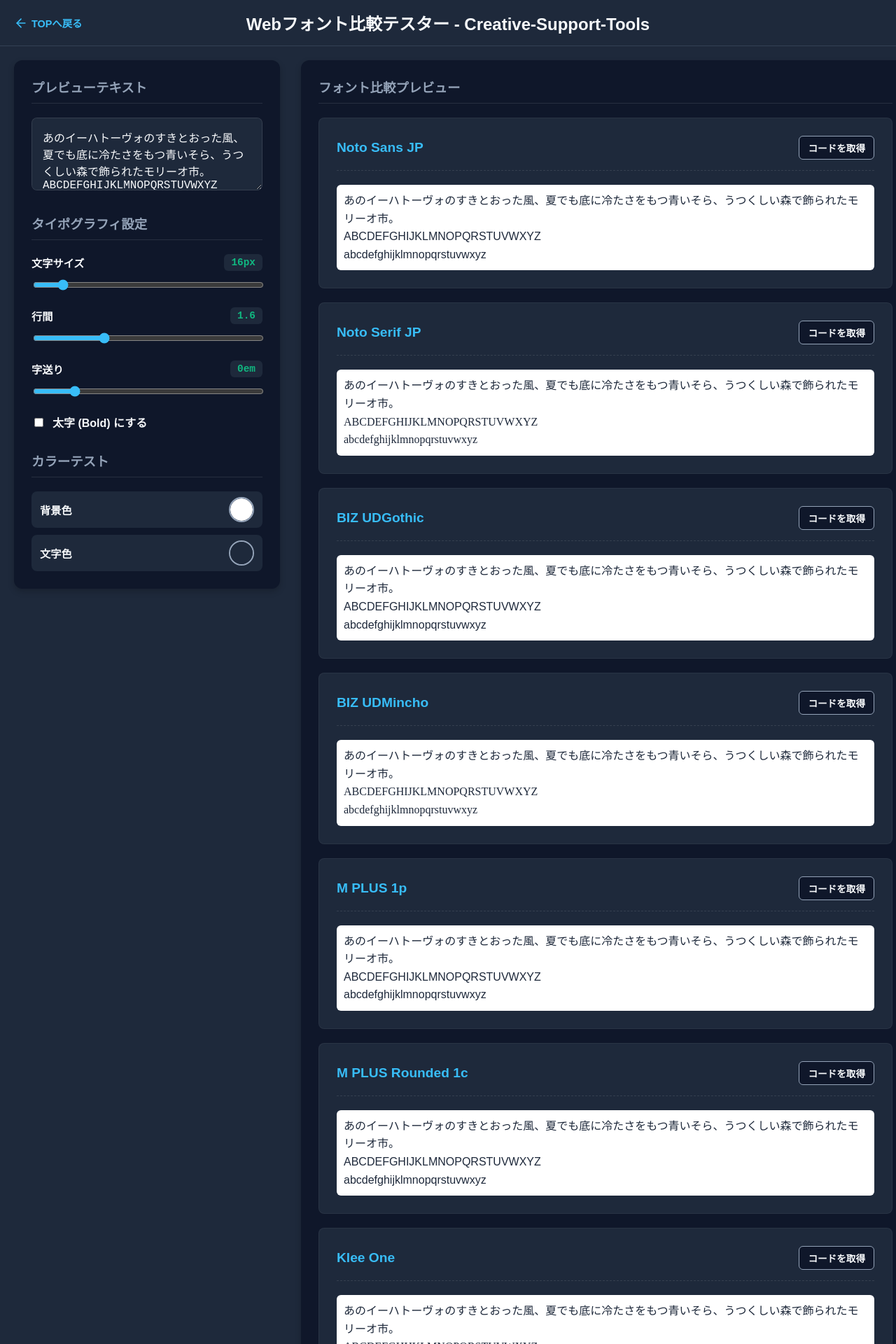
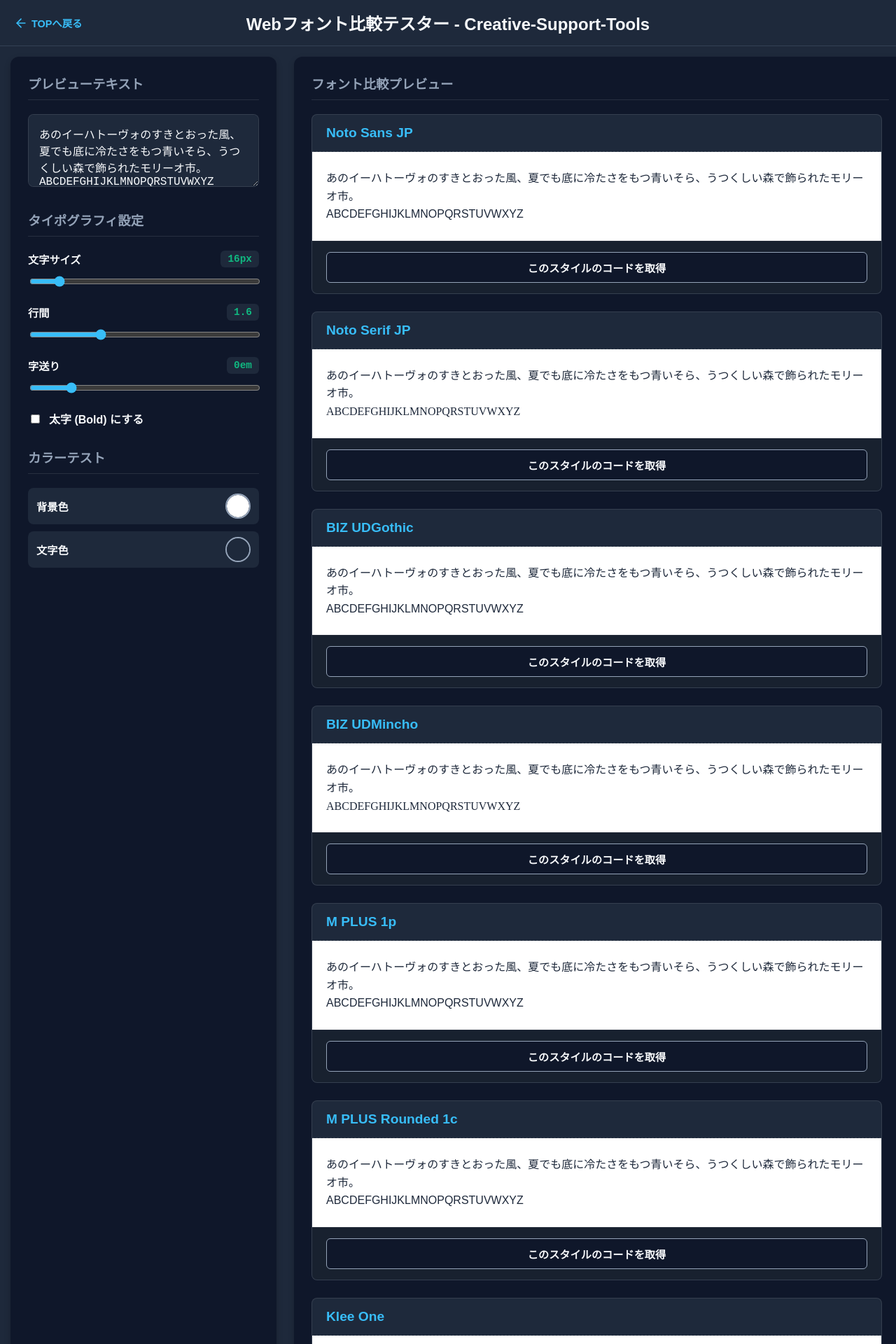
Before and after one commit to Tukigase/creative-support-tools, a Jekyll site: the page built from fontTester.html, in a window 1280 px wide. Shown: the top 1920 px of the page at 70% size. Built offline with Jekyll 4.4.1, drawn with Linux system fonts in a browser that asks for light colours; some of the changed text lies outside the part shown.

Commit message:
Web font tester refactering

```diff
--- a/assets/css/fontTester.css
+++ b/assets/css/fontTester.css
@@ -1,50 +1,51 @@
-/* レイアウト全体設定 */
+/* レイアウト全体設定（画面に収める） */
 .container-fluid {
-    padding: 20px;
+    padding: 15px;
     width: 100%;
     max-width: 1400px;
     margin: 0 auto;
-    /* ★ height制限を解除。自然なページスクロールにする */
+    height: calc(100vh - 150px); /* ★ヘッダーとフッターの間で固定 */
+    display: flex;
+    flex-direction: column;
 }
 
 .studio-layout {
     display: grid;
     grid-template-columns: 380px 1fr;
-    gap: 30px;
-    /* ★ 左パネルを固定するために必要 */
-    align-items: flex-start;
+    gap: 25px;
+    flex: 1;
+    min-height: 0; /* ★これがはみ出し防止の魔法 */
 }
 
 @media (max-width: 900px) {
     .studio-layout { grid-template-columns: 1fr; }
 }
 
-/* パネル共通デザイン */
+/* パネル共通デザイン（パネル内スクロール） */
 .panel {
     background-color: var(--bg-footer);
     padding: 25px;
     border-radius: 12px;
     box-shadow: 0 4px 10px rgba(0, 0, 0, 0.2);
+    display: flex;
+    flex-direction: column;
+    height: 100%; /* パネル自体は高さいっぱい */
+    box-sizing: border-box;
 }
 
 .panel h2 {
     font-size: 1.15rem; color: var(--sub-text); margin: 0 0 20px 0;
-    border-bottom: 1px solid rgba(255, 255, 255, 0.1); padding-bottom: 10px;
+    border-bottom: 1px solid rgba(255, 255, 255, 0.1); padding-bottom: 10px; flex-shrink: 0;
 }
 .mt-4 { margin-top: 30px; } .mt-3 { margin-top: 15px; }
 
-/* 左パネル: スクロール追従(Sticky) */
-.left-panel {
-    position: sticky;
-    top: 20px;
-    /* 画面より長い場合は左パネル内だけスクロール */
-    max-height: calc(100vh - 40px);
-    overflow-y: auto;
-}
-.left-panel::-webkit-scrollbar { width: 6px; }
-.left-panel::-webkit-scrollbar-thumb { background: rgba(255,255,255,0.2); border-radius: 3px; }
+/* 左右パネルの独立スクロール */
+.left-panel, .right-panel { overflow-y: auto; }
+.panel::-webkit-scrollbar { width: 6px; }
+.panel::-webkit-scrollbar-track { background: transparent; }
+.panel::-webkit-scrollbar-thumb { background: rgba(255,255,255,0.2); border-radius: 3px; }
 
-/* 各種コントロール UI */
+/* 左パネルのコントロールUI */
 .input-group textarea { width: 100%; padding: 15px; background-color: var(--bg-base); color: var(--main-text); border: 1px solid rgba(255,255,255,0.1); border-radius: 8px; font-size: 1rem; resize: vertical; outline: none; box-sizing: border-box; }
 .slider-group { margin-bottom: 20px; }
 .slider-header { display: flex; justify-content: space-between; align-items: center; margin-bottom: 10px; }
@@ -54,7 +55,7 @@
 .toggle-label { display: flex; align-items: center; gap: 10px; cursor: pointer; }
 .toggle-text { font-size: 1rem; font-weight: bold; color: var(--main-text); }
 
-/* カラーピッカー追加分 */
+/* カラーピッカー */
 .color-controls { display: flex; flex-direction: column; gap: 10px; }
 .color-row { display: flex; align-items: center; justify-content: space-between; background-color: var(--bg-base); padding: 8px 12px; border-radius: 8px; }
 .color-row label { font-size: 0.95rem; font-weight: bold; color: var(--text-color); }
@@ -62,19 +63,56 @@
 .color-row input[type="color"]::-webkit-color-swatch-wrapper { padding: 0; }
 .color-row input[type="color"]::-webkit-color-swatch { border: none; border-radius: 50%; }
 
-/* 右パネル: プレビューリスト */
-.font-list-container { display: flex; flex-direction: column; gap: 20px; }
-.font-card { background-color: var(--bg-base); border-radius: 8px; padding: 25px; border: 1px solid rgba(255,255,255,0.05); transition: background-color 0.2s; }
+/* 右パネル: フォントカード */
+.font-list-container { display: flex; flex-direction: column; gap: 25px; padding-right: 10px; }
 
-.font-card-header { display: flex; justify-content: space-between; align-items: center; margin-bottom: 20px; padding-bottom: 15px; border-bottom: 1px dashed rgba(255,255,255,0.1); }
+.font-card {
+    background-color: var(--bg-base);
+    border: 1px solid rgba(255,255,255,0.1);
+    border-radius: 8px;
+    overflow: hidden; /* 子要素のはみ出しを防ぐ */
+    display: flex;
+    flex-direction: column;
+}
+
+.font-card-header {
+    padding: 15px 20px;
+    border-bottom: 1px dashed rgba(255,255,255,0.1);
+}
 .font-name { font-size: 1.2rem; font-weight: bold; color: var(--main-btn); margin: 0; }
 
-.font-preview-text { margin: 0; white-space: pre-wrap; transition: all 0.1s; padding: 10px; border-radius: 6px; }
+/* ★ プレビューエリア（カラーテストが適用される部分） */
+.font-preview-area {
+    padding: 25px 20px;
+    transition: background-color 0.2s, color 0.2s;
+}
+.font-preview-text {
+    margin: 0;
+    white-space: pre-wrap;
+    word-break: break-all;
+}
 
-/* 出力ボタンとコードエリア */
-.action-btn { background-color: var(--bg-footer); border: 1px solid var(--sub-text); color: var(--main-text); padding: 6px 12px; border-radius: 6px; cursor: pointer; font-size: 0.85rem; font-weight: bold; transition: all 0.2s; }
+/* ★ カード下部のボタン・コードエリア */
+.font-card-footer {
+    padding: 15px 20px;
+    background-color: rgba(0,0,0,0.2);
+    border-top: 1px solid rgba(255,255,255,0.05);
+}
+
+.action-btn {
+    width: 100%;
+    background-color: var(--bg-footer);
+    border: 1px solid var(--sub-text);
+    color: var(--main-text);
+    padding: 10px;
+    border-radius: 6px;
+    cursor: pointer;
+    font-size: 0.95rem;
+    font-weight: bold;
+    transition: all 0.2s;
+}
 .action-btn:hover { background-color: var(--main-btn); color: #fff; border-color: var(--main-btn); }
 
-.code-export-box { margin-top: 20px; background-color: #0F172A; padding: 15px; border-radius: 6px; border: 1px solid rgba(255,255,255,0.1); display: none; }
+.code-export-box { margin-top: 15px; background-color: #0F172A; padding: 15px; border-radius: 6px; border: 1px solid rgba(255,255,255,0.1); display: none; }
 .code-export-box.active { display: block; }
-.code-export-box code { display: block; font-family: monospace; font-size: 0.85rem; color: #10B981; white-space: pre-wrap; line-height: 1.5; margin-bottom: 10px; }
+.code-export-box code { display: block; font-family: monospace; font-size: 0.85rem; color: #10B981; white-space: pre-wrap; line-height: 1.5; }
--- a/assets/js/fontTester.js
+++ b/assets/js/fontTester.js
@@ -28,18 +28,20 @@
         card.innerHTML = `
             <div class="font-card-header">
                 <h3 class="font-name">${font.name}</h3>
-                <button class="action-btn" id="btn-${index}">コードを取得</button>
             </div>
-            <div class="font-preview-text" id="preview-${index}" style="font-family: ${font.css};">
-                ${previewTextarea.value}
+            <div class="font-preview-area" id="area-${index}">
+                <div class="font-preview-text" id="preview-${index}" style="font-family: ${font.css};"></div>
             </div>
-            <div class="code-export-box" id="codebox-${index}">
-                <code id="code-${index}"></code>
+            <div class="font-card-footer">
+                <button class="action-btn" id="btn-${index}">このスタイルのコードを取得</button>
+                <div class="code-export-box" id="codebox-${index}">
+                    <code id="code-${index}"></code>
+                </div>
             </div>
         `;
         container.appendChild(card);
 
-        // 「コードを取得」ボタンのイベント
+        // コード出力ボタンのイベント
         document.getElementById(`btn-${index}`).addEventListener('click', () => {
             const codeBox = document.getElementById(`codebox-${index}`);
             const codeContent = document.getElementById(`code-${index}`);
@@ -47,7 +49,6 @@
             if (codeBox.classList.contains('active')) {
                 codeBox.classList.remove('active');
             } else {
-                // コードの生成
                 const weight = fontWeightToggle.checked ? 'bold' : 'normal';
                 const htmlLink = `\n<link href="https://fonts.googleapis.com/css2?family=${font.id}&display=swap" rel="stylesheet">\n\n`;
                 const cssCode = `/* CSS設定 */\n.custom-text {\n  font-family: ${font.css};\n  font-size: ${fontSizeSlider.value}px;\n  line-height: ${lineHeightSlider.value};\n  letter-spacing: ${letterSpacingSlider.value}em;\n  font-weight: ${weight};\n  color: ${textColorPicker.value};\n  background-color: ${bgColorPicker.value};\n}`;
@@ -68,26 +69,32 @@
         const bgCol = bgColorPicker.value;
         const textCol = textColorPicker.value;
 
+        // 左パネルのバッジ更新
         document.getElementById('fontSizeVal').textContent = size;
         document.getElementById('lineHeightVal').textContent = lineH;
         document.getElementById('letterSpacingVal').textContent = letterS;
 
+        // テキストとフォント設定の更新
         document.querySelectorAll('.font-preview-text').forEach(el => {
             el.textContent = text;
             el.style.fontSize = size;
             el.style.lineHeight = lineH;
             el.style.letterSpacing = letterS;
             el.style.fontWeight = weight;
+        });
+
+        // ★ カラーテストをプレビューエリア(枠)に適用
+        document.querySelectorAll('.font-preview-area').forEach(el => {
+            el.style.backgroundColor = bgCol;
             el.style.color = textCol;
-            el.style.backgroundColor = bgCol;
         });
     }
 
-    // 3. 全ての入力項目にイベント付与
+    // 3. イベントリスナー（inputを使うことでカラーピッカーがリアルタイム反映）
     [previewTextarea, fontSizeSlider, lineHeightSlider, letterSpacingSlider, fontWeightToggle, bgColorPicker, textColorPicker].forEach(el => {
         el.addEventListener('input', updatePreviews);
-        el.addEventListener('change', updatePreviews);
     });
 
+    // 初期化実行
     updatePreviews();
 });
--- a/fontTester.html
+++ b/fontTester.html
@@ -12,14 +12,12 @@
                 <h2>プレビューテキスト</h2>
                 <div class="input-group">
                     <textarea id="previewText" rows="4">あのイーハトーヴォのすきとおった風、夏でも底に冷たさをもつ青いそら、うつくしい森で飾られたモリーオ市。
-ABCDEFGHIJKLMNOPQRSTUVWXYZ
-abcdefghijklmnopqrstuvwxyz</textarea>
+ABCDEFGHIJKLMNOPQRSTUVWXYZ</textarea>
                 </div>
             </section>
 
             <section class="panel-section mt-4">
                 <h2>タイポグラフィ設定</h2>
-
                 <div class="slider-group">
                     <div class="slider-header"><label>文字サイズ</label><span id="fontSizeVal" class="val-badge">16px</span></div>
                     <input type="range" id="fontSizeSlider" min="10" max="64" value="16" step="1">
```
Also changed, not shown: index.html (+8 -0 lines).
